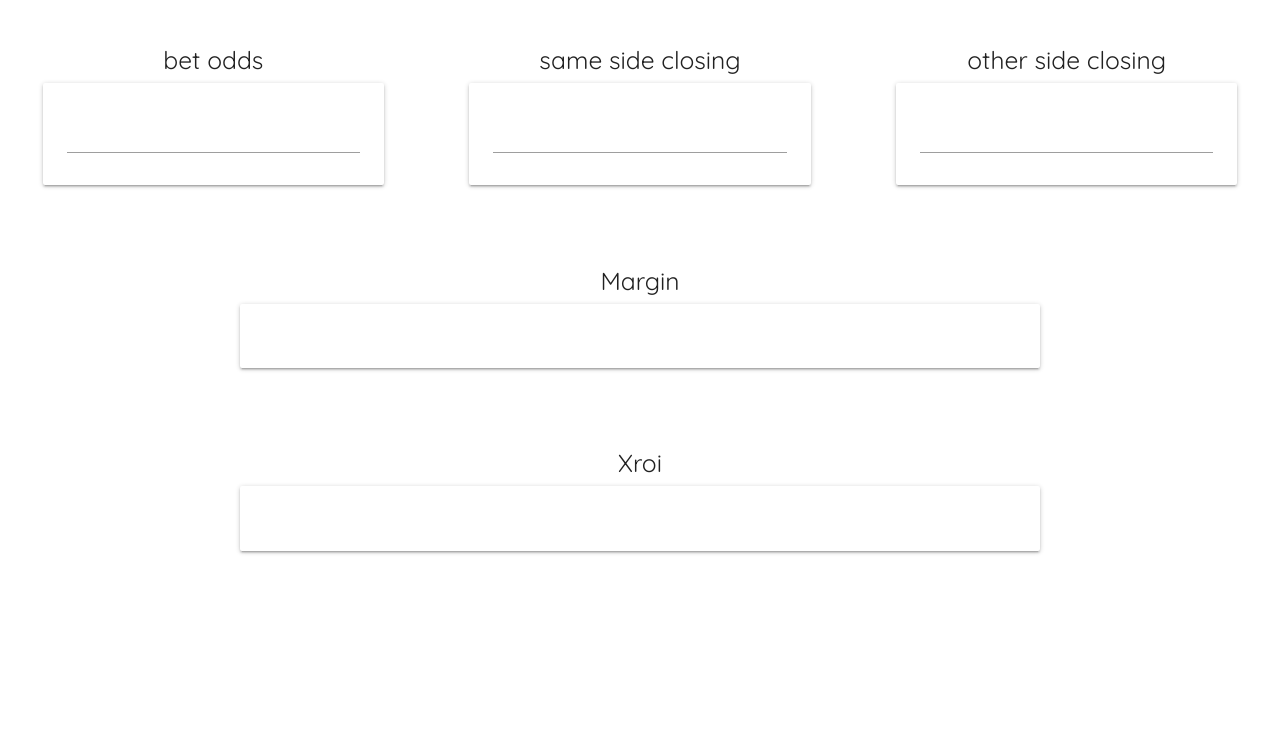
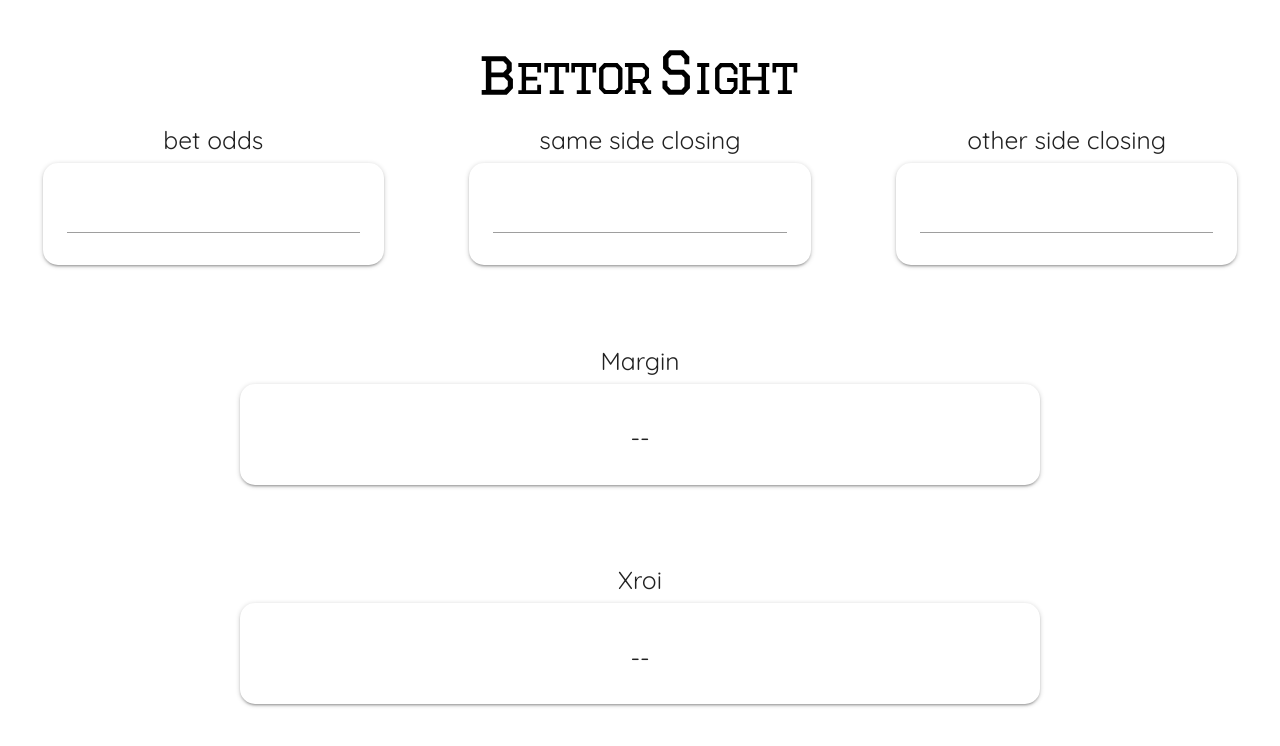
Before and after one commit to wisdom-weaver/bettorsight-xroi-app, a React (Create React App) app: page / in a window 1280 px wide. Shown: the top 746 px of the page. Built offline with nearby package versions, Linux system fonts and the light colour scheme.

Commit message:
rounding

```diff
--- a/src/index.css
+++ b/src/index.css
@@ -78,4 +78,30 @@ body {
   -webkit-box-align: center;
       -ms-flex-align: center;
           align-items: center;
+}
+
+.round-card {
+  border-radius: 15px;
+}
+
+.logo-continer {
+  width: 100%;
+  display: -webkit-box;
+  display: -ms-flexbox;
+  display: flex;
+  -webkit-box-pack: center;
+      -ms-flex-pack: center;
+          justify-content: center;
+  -webkit-box-align: center;
+      -ms-flex-align: center;
+          align-items: center;
+  max-width: 100%;
+  margin: 0 auto;
+}
+.logo-continer img {
+  margin: 0 auto;
+  padding: 20px 10px 10px 10px;
+  max-width: 100%;
+  max-height: 700px;
+  height: 10vh;
 }/*# sourceMappingURL=index.css.map */
--- a/src/index.scss
+++ b/src/index.scss
@@ -42,3 +42,23 @@ body {
   justify-content: center;
   align-items: center;
 }
+
+.round-card{
+  border-radius: 15px;
+}
+
+.logo-continer{
+  width: 100%;
+  display: flex;
+  justify-content: center;
+  align-items: center;
+  max-width: 100%;
+  margin: 0 auto;
+  img{
+    margin: 0 auto;
+    padding: 20px 10px 10px 10px;
+    max-width: 100%;
+    max-height: 700px;
+    height: 10vh;
+  }
+}
--- /dev/null
+++ b/src/utils/utils.js
@@ -0,0 +1,9 @@
+export const round2 = (n)=>{
+  if (n==undefined) return '';
+  return parseFloat(n).toFixed(2);
+}
+
+export const round3 = (n)=>{
+  if (n==undefined) return '';
+  return parseFloat(n).toFixed(3);
+}
--- a/src/views/Home.js
+++ b/src/views/Home.js
@@ -1,4 +1,6 @@
 import React, { useEffect, useState } from "react";
+import bettorsightLogo from '../static/bettorsight-logo-dark.svg'
+import { round2, round3 } from '../utils/utils'
 
 function Home() {
   const parts3_style = {
@@ -76,11 +78,14 @@ function Home() {
   return (
     <div>
       <div className="spacing-30px"></div>
+      <div className="logo-continer">
+        <img src={bettorsightLogo} alt="" />
+      </div>
       <div className="row-flex">
         <div className="flex-grow-1 center">
           <div style={parts3_style} className="">
             <h5 className="center">bet odds</h5>
-            <div className="card">
+            <div className="card round-card">
               <div className="card-content">
                 <input
                   className="center"
@@ -88,7 +93,7 @@ function Home() {
                   type="text"
                   value={bet_odds}
                 />
-                <p className="center">{decimal_1}</p>
+                <p className="center">{decimal_1 && round2(decimal_1) }</p>
               </div>
             </div>
           </div>
@@ -96,7 +101,7 @@ function Home() {
         <div className="flex-grow-1 center">
           <div style={parts3_style} className="">
             <h5 className="center">same side closing</h5>
-            <div className="card">
+            <div className="card round-card">
               <div className="card-content">
                 <input
                   className="center"
@@ -104,7 +109,7 @@ function Home() {
                   type="text"
                   value={same_side}
                 />
-                <p className="center">{decimal_2}</p>
+                <p className="center">{decimal_2 && round2(decimal_2)}</p>
               </div>
             </div>
           </div>
@@ -112,7 +117,7 @@ function Home() {
         <div className="flex-grow-1 center">
           <div style={parts3_style} className="">
             <h5 className="center">other side closing</h5>
-            <div className="card">
+            <div className="card round-card">
               <div className="card-content">
                 <input
                   className="center"
@@ -120,7 +125,7 @@ function Home() {
                   type="text"
                   value={other_side}
                 />
-                <p className="center">{decimal_3}</p>
+                <p className="center">{decimal_3 && round2(decimal_3)}</p>
               </div>
             </div>
           </div>
@@ -130,18 +135,18 @@ function Home() {
       <div className="col-flex">
         <div style={result2boxes_style} className="">
           <h5 className="center">Margin</h5>
-          <div className="card">
+          <div className="card round-card">
             <div className="card-content">
-              <h5 className="center">{margin}</h5>
+              <h5 className="center">{(margin && round3(margin)) || '--'}</h5>
             </div>
           </div>
         </div>
         <div className="spacing-50px"></div>
         <div style={result2boxes_style} className="">
           <h5 className="center">Xroi</h5>
-          <div className="card">
+          <div className="card round-card">
             <div className="card-content">
-            <h5 className="center">{xroi}</h5>
+            <h5 className="center">{(xroi && round3(xroi)) || '--'}</h5>
             </div>
           </div>
         </div>
```
Also changed, not shown: src/static/bettorsight-logo-dark.svg (added), 1 other file (tests, documents, lock files or other folders).
